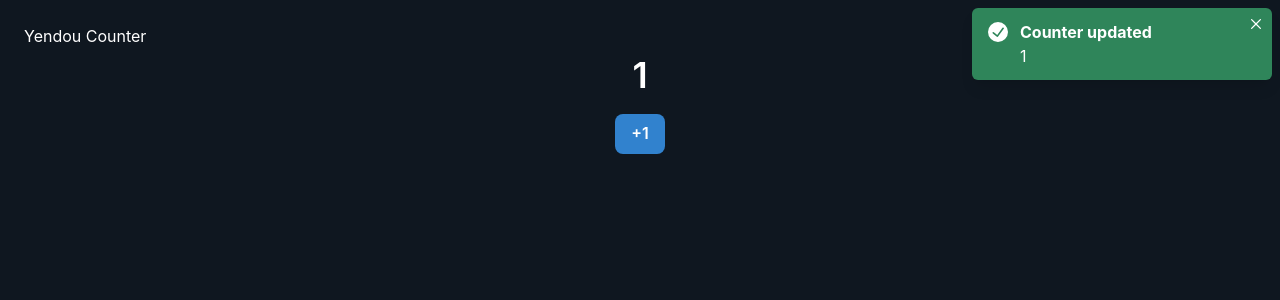
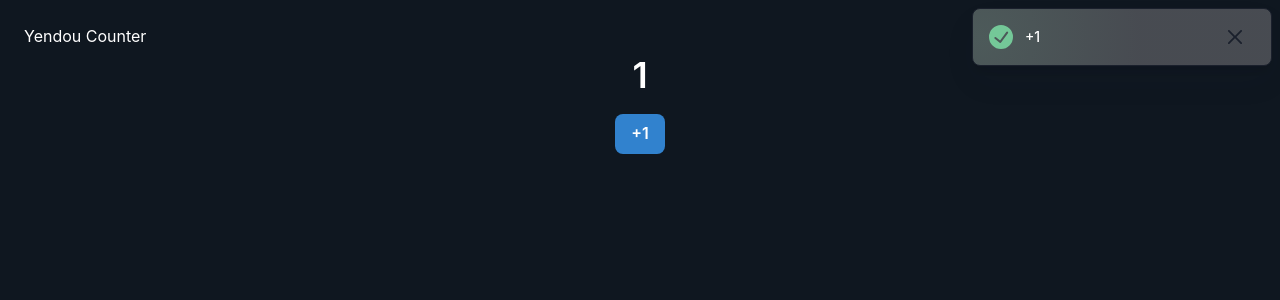
Before and after one commit to tejas0709/Yendou_take_home, a React (Vite) app: page / in a window 1280 px wide. Both pictures are taken after a click on the button "+1". Shown: the top 300 px of the page. Built offline with nearby package versions, Linux system fonts and the light colour scheme.

Commit message:
feat(toast): custom styled toast matching design

```diff
--- a/src/components/Counter.tsx
+++ b/src/components/Counter.tsx
@@ -1,6 +1,7 @@
 import React from 'react'
 import useCounter from '../hooks/useCounter'
 import { Button, Box, Text, useToast } from '@chakra-ui/react'
+import CustomToast from './CustomToast'
 
 export default function Counter() {
   const { count, increment } = useCounter()
@@ -10,12 +11,10 @@ export default function Counter() {
     const next = count + 1
     increment()
     toast({
-      title: 'Counter updated',
-      description: `${next}`,
-      status: 'success',
       duration: 3000,
       isClosable: true,
-      position: 'top-right'
+      position: 'top-right',
+      render: ({ onClose }) => <CustomToast value={`+${next}`} onClose={onClose} />
     })
   }
 
--- /dev/null
+++ b/src/components/CustomToast.tsx
@@ -0,0 +1,50 @@
+import React from 'react'
+import { Box, HStack, Text, IconButton } from '@chakra-ui/react'
+import { CheckCircleIcon, CloseIcon } from '@chakra-ui/icons'
+
+type Props = {
+  value: number | string
+  onClose?: () => void
+}
+
+export default function CustomToast({ value, onClose }: Props) {
+  return (
+    <Box
+      role="status"
+      aria-live="polite"
+      sx={{
+        display: 'flex',
+        flexDirection: 'row',
+        alignItems: 'center',
+        padding: '12px 20px 12px 16px',
+        gap: '8px',
+        background: 'radial-gradient(53.57% 282.15% at 2.14% 50%, rgba(116,200,152,0.15) 0%, rgba(116,200,152,0.03) 100%), #46474F',
+        boxShadow:
+          '0px 0px 0px 1px rgba(40, 41, 50, 0.04), 0px 2px 2px -1px rgba(40, 41, 50, 0.04), 0px 4px 4px -2px rgba(40, 41, 50, 0.04), 0px 8px 8px -4px rgba(40, 41, 50, 0.06), 0px 16px 32px rgba(40, 41, 50, 0.06)',
+        borderRadius: 8,
+        border: '1px solid',
+        borderImageSource:
+          'linear-gradient(0deg, #6F7076, #6F7076), radial-gradient(53.57% 282.15% at 2.14% 50%, rgba(116,200,152,0.65) 0%, rgba(116,200,152,0.1) 100%)'
+      }}
+    >
+      <HStack spacing={3} align="center">
+        <CheckCircleIcon boxSize={6} color="#74C898" />
+
+        <Text
+          fontFamily="Inter, system-ui, Arial"
+          fontStyle="normal"
+          fontWeight={500}
+          fontSize="14px"
+          lineHeight="16px"
+          color="#FFFFFF"
+        >
+          {value}
+        </Text>
+      </HStack>
+
+      <Box ml="auto">
+        <IconButton aria-label="close" size="sm" icon={<CloseIcon />} onClick={onClose} variant="ghost" />
+      </Box>
+    </Box>
+  )
+}
```
